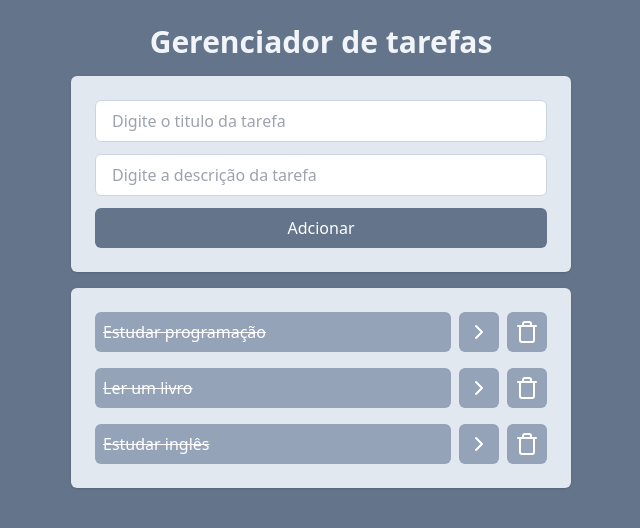
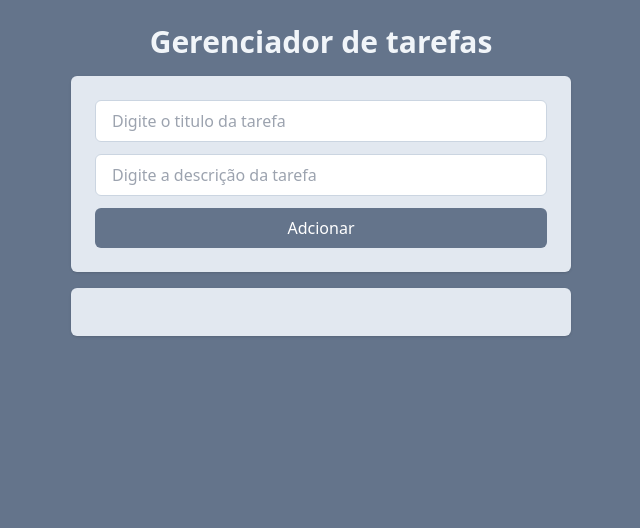
Before and after one commit to qustavoleite/task-manager, a React (Vite) app: page / in a window 1280 px wide. Shown: the top 528 px of the page, without its empty margins (319-959 px from the left). Built offline with nearby package versions, Linux system fonts and the light colour scheme.

Commit message:
feat: adding data persistence with localStorage

```diff
--- a/src/App.jsx
+++ b/src/App.jsx
@@ -1,29 +1,16 @@
-import { useState } from 'react'
+import { useState, useEffect } from 'react'
 import { Tasks } from './components/Tasks'
 import { AddTask } from './components/AddTask'
 import { v4 as uuidv4 } from 'uuid'
 
 export function App() {
-  const [tasks, setTasks] = useState([
-    {
-      id: 1,
-      title: 'Estudar programação',
-      description: 'Estudar programação para ser um dev frontend',
-      isCompleted: true,
-    },
-    {
-      id: 2,
-      title: 'Ler um livro',
-      description: 'Para me manter informado',
-      isCompleted: true,
-    },
-    {
-      id: 3,
-      title: 'Estudar inglês',
-      description: 'Para aprender  inglês',
-      isCompleted: true,
-    },
-  ])
+  const [tasks, setTasks] = useState(
+    JSON.parse(localStorage.getItem('tasks')) || []
+  )
+
+  useEffect(() => {
+    localStorage.setItem('tasks', JSON.stringify(tasks))
+  }, [tasks])
 
   function onTaskClick(taskId) {
     const newTasks = tasks.map((task) => {
@@ -38,7 +25,7 @@
   }
 
   function onDeleteClick(taskId) {
-    const newTasks = tasks.filter(task => task.id !== taskId)
+    const newTasks = tasks.filter((task) => task.id !== taskId)
     setTasks(newTasks)
   }
 
@@ -59,7 +46,7 @@
         <h1 className='text-slate-100 text-3xl font-bold text-center'>
           Gerenciador de tarefas
         </h1>
-        <AddTask onAddTaskSubmit={onAddTaskSubmit}/>
+        <AddTask onAddTaskSubmit={onAddTaskSubmit} />
         <Tasks
           tasks={tasks}
           onTaskClick={onTaskClick}
```
